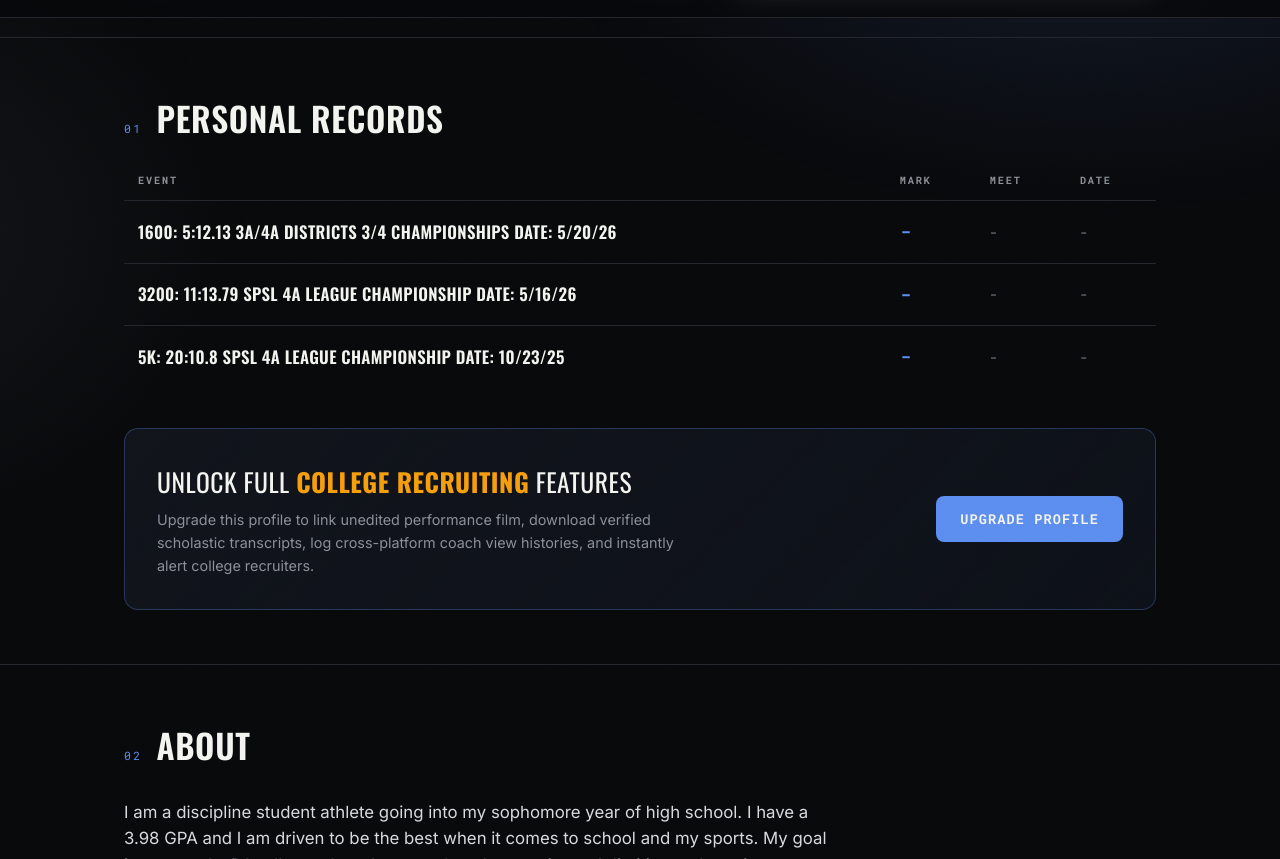
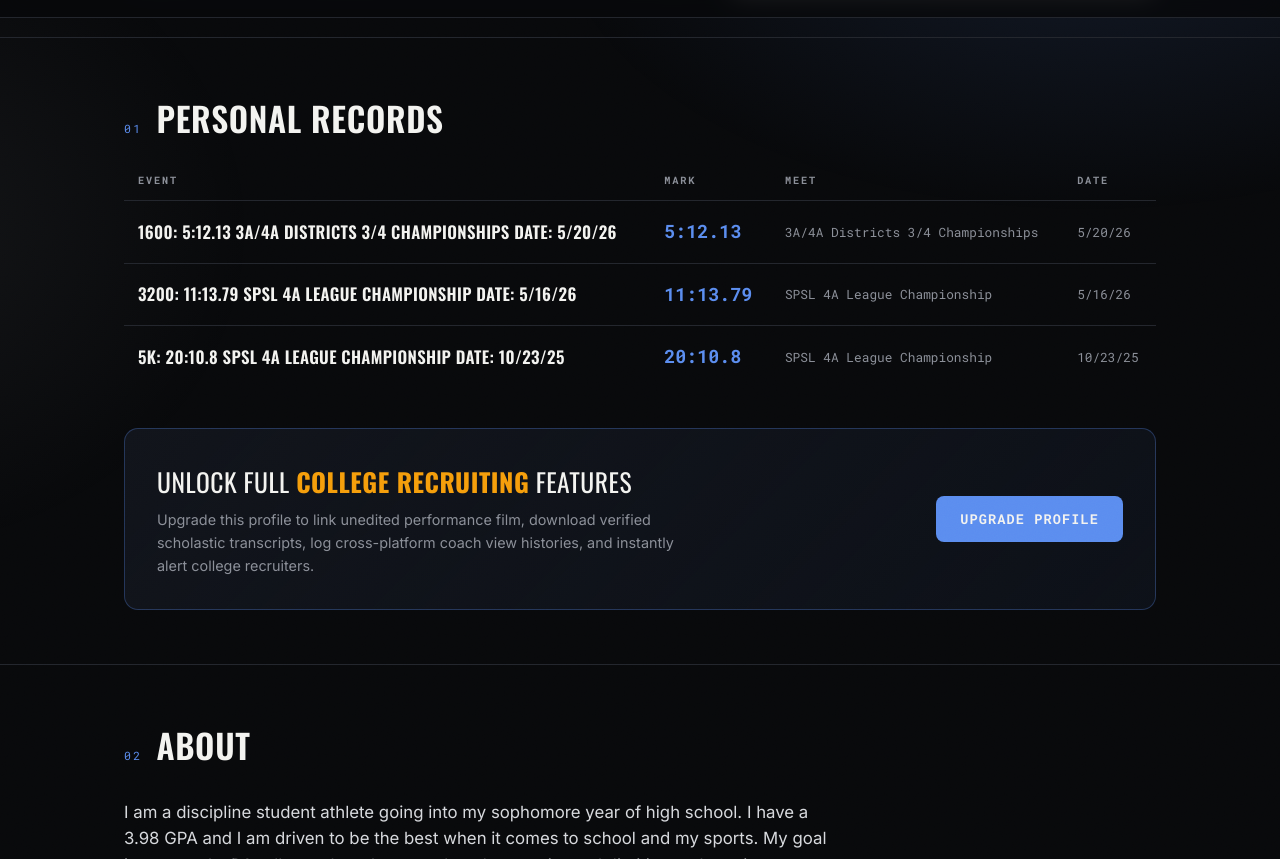
Before and after one commit to russellm18-ctrl/recruiting, a Jekyll site: the page built from tabitha-riley.md, in a window 1280 px wide and 900 px high, scrolled down 968 px, cut to the strip 41-900 px from the top of the window. Built offline with Jekyll 4.4.1, drawn with Linux system fonts in a browser that asks for light colours.

Commit message:
Update personal records with actual marks and meets

```diff
--- a/tabitha-riley.md
+++ b/tabitha-riley.md
@@ -26,15 +26,15 @@ about_p1: "I am a discipline student athlete going into my sophomore year of hig
 about_p2: ''
 personal_records:
   - event: "1600: 5:12.13 3A/4A Districts 3/4 Championships  Date: 5/20/26"
-    mark: '-'
-    meet: '-'
-    date: '-'
+    mark: '5:12.13'
+    meet: '3A/4A Districts 3/4 Championships'
+    date: '5/20/26'
   - event: "3200: 11:13.79 SPSL 4A League Championship Date: 5/16/26"
-    mark: '-'
-    meet: '-'
-    date: '-'
+    mark: '11:13.79'
+    meet: 'SPSL 4A League Championship'
+    date: '5/16/26'
   - event: "5k: 20:10.8  SPSL 4A League Championship Date: 10/23/25"
-    mark: '-'
-    meet: '-'
-    date: '-'
+    mark: '20:10.8'
+    meet: 'SPSL 4A League Championship'
+    date: '10/23/25'
 ---
```
